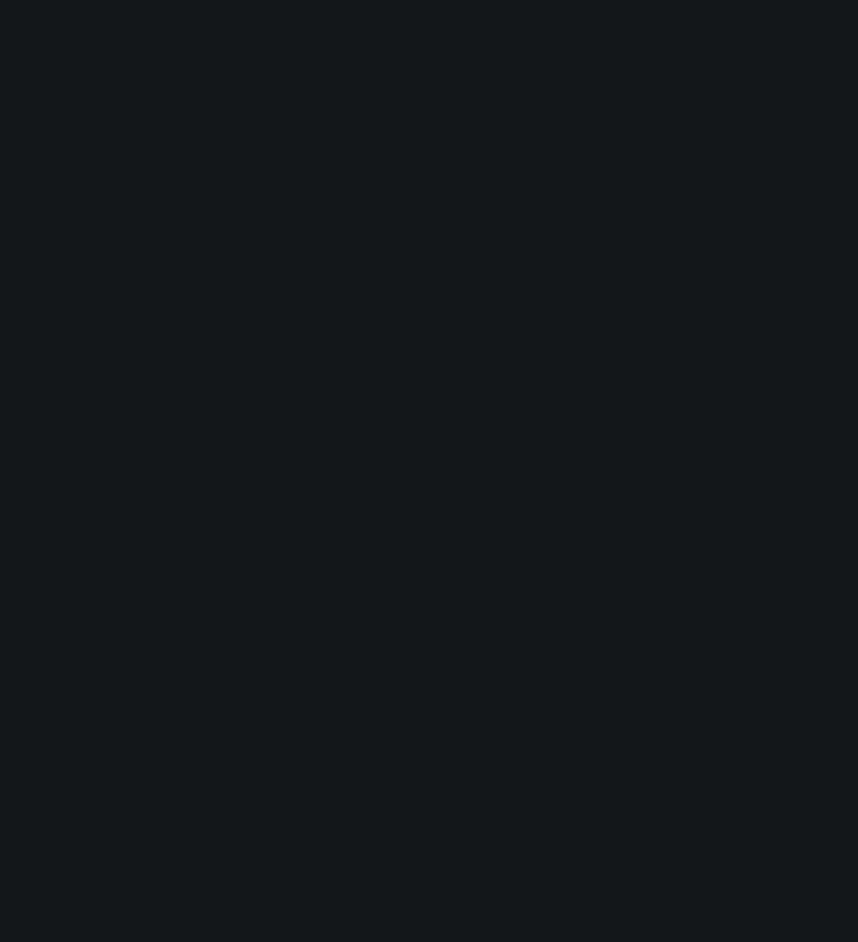
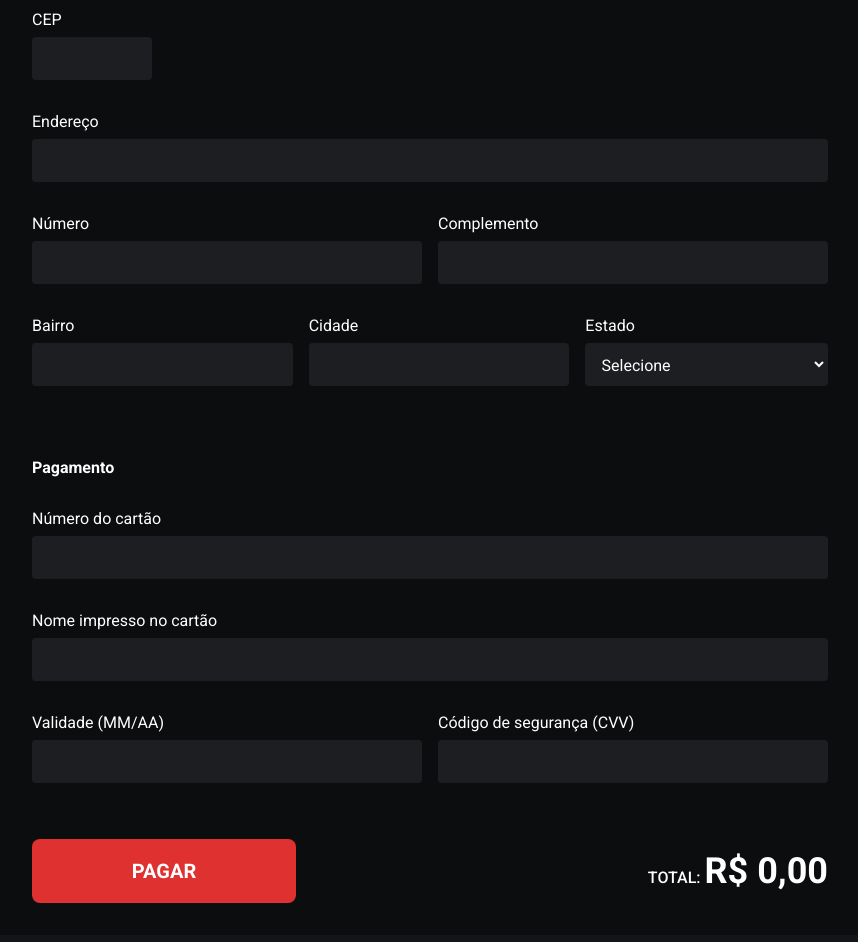
Before and after one commit to jhonatan-oliveiradev/food-commerce, a React (Create React App) app: page /payment in a window 1280 px wide. Before the commit this address had no page. Shown: the part 480-1422 px from the top of the page, without its empty margins (210-1068 px from the left). Before the commit the page ends 800 px from the top, so only its background shows below. Built offline with nearby package versions, Linux system fonts and the light colour scheme; data requests are answered from the project's data file.

Commit message:
:construction: feat: payment form created

```diff
--- /dev/null
+++ b/src/components/OrderCloseAction/ConfirmOrder/index.tsx
@@ -0,0 +1,18 @@
+import { currencyFormat } from "../../../helpers/currencyFormat";
+import { useCart } from "../../../hooks/useCart";
+import { Container } from "../styles";
+
+export function ConfirmOrder() {
+  const { cart } = useCart();
+
+  const totalAmount = cart.reduce((acc, item) => (acc += item.subtotal), 0);
+
+  return (
+    <Container>
+      <button type='button'>Finalizar pedido</button>
+      <span>
+        Total: <strong>{currencyFormat(totalAmount)}</strong>
+      </span>
+    </Container>
+  );
+}
--- a/src/components/ConfirmOrder/index.tsx
+++ b/src/components/OrderCloseAction/PayOrder/index.tsx
@@ -1,15 +1,15 @@
-import { currencyFormat } from "../../helpers/currencyFormat";
-import { useCart } from "../../hooks/useCart";
-import { Container } from "./styles";
+import { currencyFormat } from "../../../helpers/currencyFormat";
+import { useCart } from "../../../hooks/useCart";
+import { Container } from "../styles";
 
-export function ConfirmOrder() {
+export function PayOrder() {
   const { cart } = useCart();
 
   const totalAmount = cart.reduce((acc, item) => (acc += item.subtotal), 0);
 
   return (
     <Container>
-      <button type='button'>Finalizar pedido</button>
+      <button type='button'>Pagar</button>
       <span>
         Total: <strong>{currencyFormat(totalAmount)}</strong>
       </span>
--- a/src/pages/MyCart/Table/TableDesktop/index.tsx
+++ b/src/pages/MyCart/Table/TableDesktop/index.tsx
@@ -2,7 +2,7 @@
 
 import minusImg from "../../../../assets/circle-minus.svg";
 import plusImg from "../../../../assets/circle-plus.svg";
-import { ConfirmOrder } from "../../../../components/ConfirmOrder";
+import { ConfirmOrder } from "../../../../components/OrderCloseAction/ConfirmOrder";
 import { currencyFormat } from "../../../../helpers/currencyFormat";
 import { useCart } from "../../../../hooks/useCart";
 import { Container } from "./styles";
--- a/src/pages/MyCart/Table/TableMobile/index.tsx
+++ b/src/pages/MyCart/Table/TableMobile/index.tsx
@@ -2,7 +2,7 @@
 
 import minusImg from "../../../../assets/circle-minus.svg";
 import plusImg from "../../../../assets/circle-plus.svg";
-import { ConfirmOrder } from "../../../../components/ConfirmOrder";
+import { ConfirmOrder } from "../../../../components/OrderCloseAction/ConfirmOrder";
 import { currencyFormat } from "../../../../helpers/currencyFormat";
 import { useCart } from "../../../../hooks/useCart";
 import { Container } from "./styles";
--- /dev/null
+++ b/src/pages/Payment/index.tsx
@@ -0,0 +1,160 @@
+import { Head } from "../../components/Head";
+import { PayOrder } from "../../components/OrderCloseAction/PayOrder";
+import { OrderHeader } from "../../components/OrderHeader";
+import { Container, Form, Inner } from "./styles";
+
+export default function Payment() {
+  return (
+    <Container>
+      <Head title='Pagamento' />
+      <OrderHeader />
+      <Inner>
+        <Form>
+          <h4>Informações pessoais</h4>
+
+          <div className='field'>
+            <label htmlFor='full-name'>Nome completo</label>
+            <input type='text' id='full-name' name='full-name' autoComplete='name' />
+          </div>
+          <div className='grouped'>
+            <div className='field'>
+              <label htmlFor='email'>E-mail</label>
+              <input type='email' id='email' name='email' autoComplete='email' />
+            </div>
+
+            <div className='field'>
+              <label htmlFor='mobile'>Celular</label>
+              <input type='tel' id='mobile' name='mobile' autoComplete='phone' />
+            </div>
+
+            <div className='field'>
+              <label htmlFor='document'>CPF / CNPJ</label>
+              <input type='text' id='document' name='document' />
+            </div>
+          </div>
+
+          <h4>Endereço de entrega</h4>
+
+          <div className='field'>
+            <label htmlFor='zipcode'>CEP</label>
+            <input
+              type='text'
+              id='zipcode'
+              name='zipcode'
+              autoComplete='postal-code'
+              style={{ width: "120px" }}
+            />
+          </div>
+
+          <div className='field'>
+            <label htmlFor='street'>Endereço</label>
+            <input type='text' id='street' name='street' autoComplete='street-address' />
+          </div>
+
+          <div className='grouped'>
+            <div className='field'>
+              <label htmlFor='number'>Número</label>
+              <input type='text' id='number' name='number' />
+            </div>
+
+            <div className='field'>
+              <label htmlFor='complement'>Complemento</label>
+              <input type='text' id='complement' name='complement' />
+            </div>
+          </div>
+
+          <div className='grouped'>
+            <div className='field'>
+              <label htmlFor='district'>Bairro</label>
+              <input type='text' id='district' name='district' />
+            </div>
+
+            <div className='field'>
+              <label htmlFor='city'>Cidade</label>
+              <input type='text' id='city' name='city' />
+            </div>
+
+            <div className='field'>
+              <label htmlFor='state'>Estado</label>
+              <select name='state' id='state'>
+                <option value=''>Selecione</option>
+                <option value='AC'>Acre</option>
+                <option value='AL'>Alagoas</option>
+                <option value='AP'>Amapá</option>
+                <option value='AM'>Amazonas</option>
+                <option value='BA'>Bahia</option>
+                <option value='CE'>Ceará</option>
+                <option value='DF'>Distrito Federal</option>
+                <option value='ES'>Espírito Santo</option>
+                <option value='GO'>Goiás</option>
+                <option value='MA'>Maranhão</option>
+                <option value='MT'>Mato Grosso</option>
+                <option value='MS'>Mato Grosso do Sul</option>
+                <option value='MG'>Minas Gerais</option>
+                <option value='PA'>Pará</option>
+                <option value='PB'>Paraíba</option>
+                <option value='PR'>Paraná</option>
+                <option value='PE'>Pernambuco</option>
+                <option value='PI'>Piauí</option>
+                <option value='RJ'>Rio de Janeiro</option>
+                <option value='RN'>Rio Grande do Norte</option>
+                <option value='RS'>Rio Grande do Sul</option>
+                <option value='RO'>Rondônia</option>
+                <option value='RR'>Roraima</option>
+                <option value='SC'>Santa Catarina</option>
+                <option value='SP'>São Paulo</option>
+                <option value='SE'>Sergipe</option>
+                <option value='TO'>Tocantins</option>
+              </select>
+            </div>
+          </div>
+
+          <h4>Pagamento</h4>
+
+          <div className='field'>
+            <label htmlFor='credit-card-number'>Número do cartão</label>
+            <input
+              type='text'
+              id='credit-card-number'
+              name='credit-card-number'
+              autoComplete='cc-number'
+            />
+          </div>
+
+          <div className='field'>
+            <label htmlFor='credit-card-holder-name'>Nome impresso no cartão</label>
+            <input
+              type='text'
+              id='credit-card-holder-name'
+              name='credit-card-holder-name'
+              autoComplete='cc-name'
+            />
+          </div>
+
+          <div className='grouped'>
+            <div className='field'>
+              <label htmlFor='credit-card-expiration-date'>Validade (MM/AA)</label>
+              <input
+                type='text'
+                id='credit-card-expiration-date'
+                name='credit-card-expiration-date'
+                autoComplete='cc-exp'
+              />
+            </div>
+
+            <div className='field'>
+              <label htmlFor='credit-card-cvv'>Código de segurança (CVV)</label>
+              <input
+                type='text'
+                id='credit-card-cvv'
+                name='credit-card-cvv'
+                autoComplete='cc-csc'
+              />
+            </div>
+          </div>
+        </Form>
+        <PayOrder />
+      </Inner>
+    </Container>
+  );
+}
--- /dev/null
+++ b/src/pages/Payment/styles.ts
@@ -0,0 +1,78 @@
+import styled from "styled-components";
+
+export const Container = styled.div`
+  width: 100%;
+  max-width: 58.75rem;
+  padding: 2rem;
+  margin: 0 auto;
+`;
+
+export const Inner = styled.main`
+  background: ${({ theme }) => theme.colors.black};
+  padding: 2rem 2.5rem;
+  border-radius: 8px;
+`;
+
+export const Form = styled.form`
+  display: flex;
+  flex-direction: column;
+
+  h4 {
+    margin: 2.5rem 0 2rem;
+
+    &:first-child {
+      margin-top: 0;
+    }
+  }
+
+  .grouped {
+    flex-grow: 1;
+    display: flex;
+    flex-direction: row;
+    gap: 1rem;
+    width: 100%;
+  }
+
+  .field {
+    flex-grow: 1;
+    margin-bottom: 1rem;
+  }
+
+  label {
+    display: block;
+    color: ${({ theme }) => theme.colors.white};
+    margin-bottom: 0.5rem;
+  }
+
+  input[type="email"],
+  input[type="text"],
+  input[type="number"],
+  input[type="tel"],
+  select {
+    flex-grow: 1;
+    background-color: ${({ theme }) => theme.colors.gray800};
+    color: ${({ theme }) => theme.colors.white};
+    border: 1px solid transparent;
+    border-radius: 4px;
+    transition: all 0.2s;
+    height: 43px;
+    width: 100%;
+    margin: 0 0 1rem;
+    padding: 0.7rem;
+    outline: none;
+  }
+
+  select {
+    option {
+      &:hover {
+        background-color: ${({ theme }) => theme.colors.red};
+      }
+    }
+  }
+
+  @media (max-width: 540px) {
+    .grouped {
+      flex-direction: column;
+    }
+  }
+`;
--- a/src/routes.tsx
+++ b/src/routes.tsx
@@ -1,11 +1,12 @@
-import { Routes, Route } from "react-router-dom";
+import { Route, Routes } from "react-router-dom";
 
 import MainPage from "./pages/Main";
 import BurgersPage from "./pages/Main/Burgers";
-import PizzasPage from "./pages/Main/Pizzas";
 import DrinksPage from "./pages/Main/Drinks";
 import IceCreamsPage from "./pages/Main/IceCreams";
+import PizzasPage from "./pages/Main/Pizzas";
 import { MyCart } from "./pages/MyCart";
+import Payment from "./pages/Payment";
 
 export function AppRoutes() {
   return (
@@ -17,6 +18,7 @@
         <Route path='ice-creams' element={<IceCreamsPage />} />
       </Route>
       <Route path='cart' element={<MyCart />} />
+      <Route path='payment' element={<Payment />} />
     </Routes>
   );
 }
```
Also changed, not shown: src/components/OrderCloseAction/styles.ts (renamed from src/components/ConfirmOrder/styles.ts).
